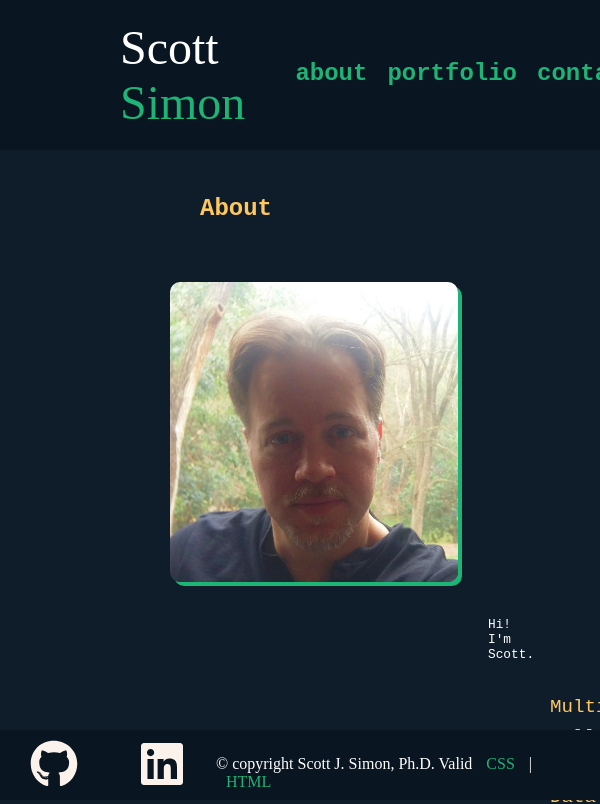
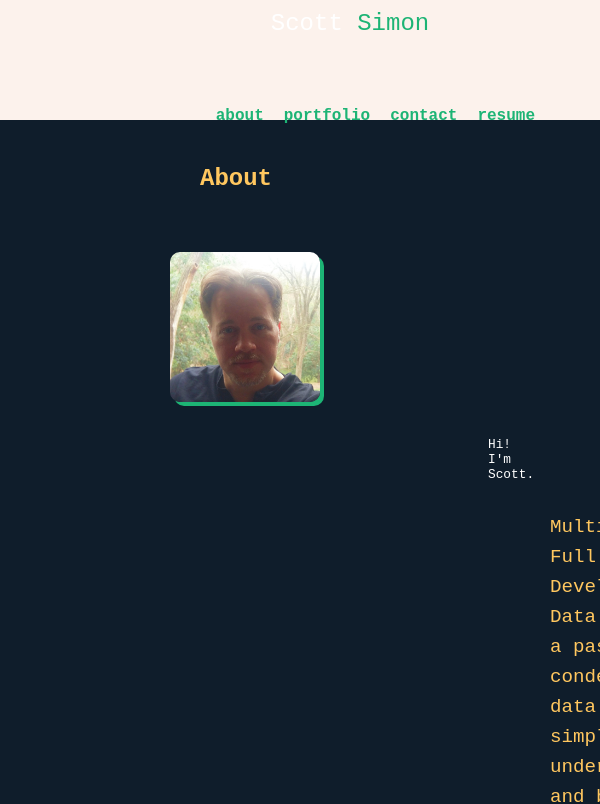
Before and after one commit to SSimonPhd/react-portfolio, a React (Create React App) app: page / in a window 600 px wide. Shown: the top 804 px of the page. Built offline with nearby package versions, Linux system fonts and the light colour scheme.

Commit message:
Added media queries, resized images, fixed footer

```diff
--- a/src/styles/About.scss
+++ b/src/styles/About.scss
@@ -63,3 +63,47 @@ body {
 			color:#ffc75f;
 	}
 }
+
+@media only screen and (min-width: 600px) {
+	.profile-text {
+			width: 100%;
+			display: flex;
+
+			font-size: 1rem;
+	}
+
+	.profile-pic {
+			width: 150px;
+			height: 150px;
+			border-radius: 50%;
+			margin-left: 0px;
+			margin-top: 30px;
+	}
+}
+
+@media only screen and (max-width: 600px) {
+	.about-header {
+			display: flex;
+			justify-content: center;
+	}
+
+	.profile-pic {
+			margin-top: 20px;
+			margin-left: auto;
+			margin-right: 100px;
+			border-radius: 50%;
+			max-width: 150px;
+			max-height: 150px;
+	}
+
+	.about-container {
+			display: flex;
+			flex-wrap: wrap;
+	}
+
+	.profile-text {
+			display: flex;
+			flex-wrap: wrap;
+			font-size: 1rem;
+	}
+}
--- a/src/styles/Contact.scss
+++ b/src/styles/Contact.scss
@@ -100,3 +100,45 @@ a:hover {
     font-family: monospace;
     font-size: 1rem;
 	}
+
+	@media only screen and (max-width: 762px) {
+
+    .brand {
+        padding: 20px;
+        font-size: 1.5rem;
+        text-align: center;
+    }
+}
+
+
+@media only screen and (max-width: 600px) {
+    .navbar {
+        display: flex;
+        flex-direction: column;
+        width: 100%;
+        height: 15vh;
+        font-family: monospace;
+        background-color: #fcf2ec;
+        color: #355c7d;
+        align-items: center;
+    }
+
+    .link-list {
+        display: flex;
+        justify-content: flex-end;
+        list-style: none;
+        margin-right: 10px;
+        width: 80%
+    }
+
+    .link-list-item {
+        font-size: 1rem;
+        margin-right: 10px;
+    }
+
+    .brand {
+        padding: 10px;
+        font-size: 1.5rem;
+        text-align: center;
+    }
+}
--- a/src/styles/Footer.scss
+++ b/src/styles/Footer.scss
@@ -1,7 +1,6 @@
 * {
     box-sizing: border-box;
 }
-
 
 a {
 	padding: 10px;
--- a/src/styles/Navbar.scss
+++ b/src/styles/Navbar.scss
@@ -44,3 +44,43 @@
 	text-decoration: underline;
 	text-decoration-color:#ffc75f;
 }
+
+@media only screen and (max-width: 762px) {
+
+	.brand {
+			padding: 20px;
+			font-size: 1.5rem;
+			text-align: center;
+	}
+}
+
+@media only screen and (max-width: 600px) {
+	.navbar {
+			display: flex;
+			flex-direction: column;
+			width: 100%;
+			height: 15vh;
+			font-family: monospace;
+			background-color: #fcf2ec;
+			color: #355c7d;
+			align-items: center;
+			text-align: center
+	}
+	.link-list {
+			display: flex;
+			// justify-content: center;
+			list-style: none;
+			width: 60%
+	}
+	.link-list-item {
+			font-size: 1rem;
+			margin-right: 20px;
+			text-align: center;
+	}
+
+			.brand {
+					padding: 10px;
+					font-size: 1.5rem;
+					text-align: center;
+			}
+	}
--- a/src/styles/Project.scss
+++ b/src/styles/Project.scss
@@ -1,6 +1,12 @@
 :root {
 	--border-radius: 10px;
 	--box-shadow: 4px 4px #1db475;
+}
+
+html {
+  position:relative;
+  min-height:100%;
+  padding-bottom: 70px; /* should be equivalent to footer height */
 }
 
 a {
@@ -88,4 +94,20 @@ a {
     .image:active {
         box-shadow: rgb(50, 45, 45) 2px 2px 2px 2px;
     }
-}
+	}
+
+		@media only screen and (min-width: 600px) {
+			.project-card {
+					max-width: 40%;
+					margin: 10px;
+			}
+	}
+
+	@media only screen and (max-width: 600px) {
+			.project-card {
+					padding: 20px;
+					max-width: 80%;
+					margin-left: 10px;
+					margin-bottom: 10px;
+			}
+	}
```
